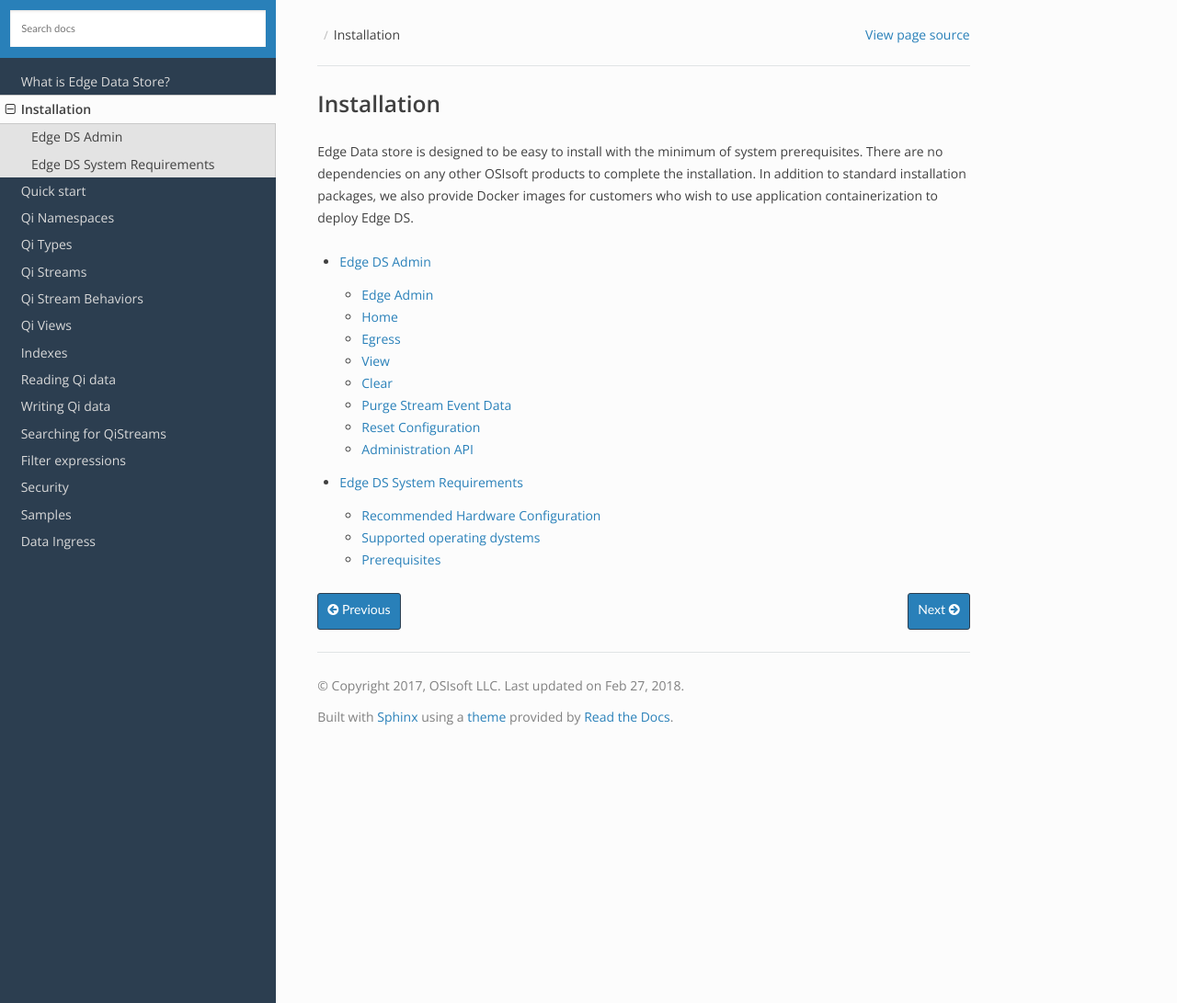
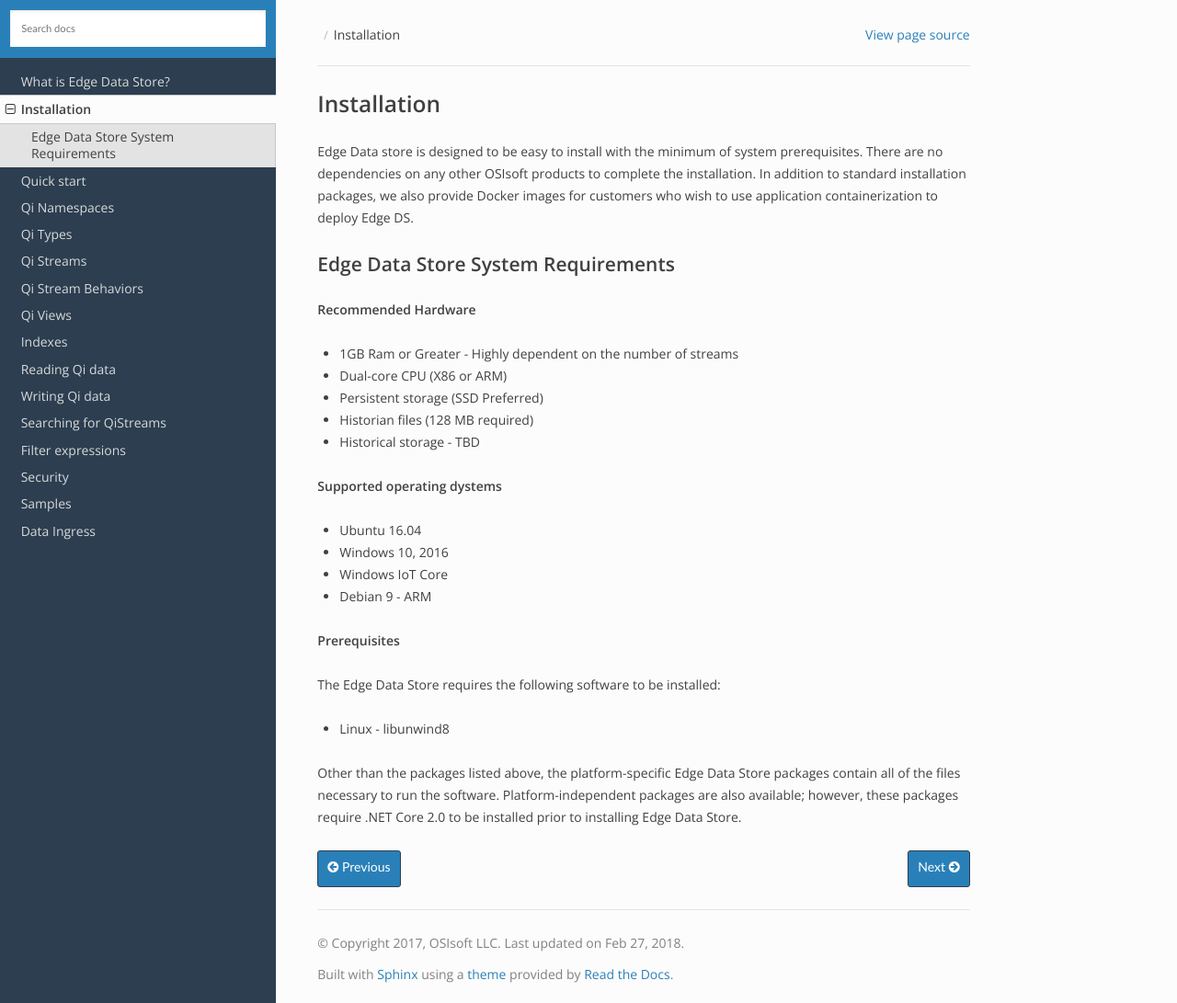
Before and after one commit to fgasparro/EdgeDS-Docs, a Sphinx documentation site: the page built from docs/EdgeDS_Installation.rst, in a window 1280 px wide and 1091 px high. Shown: the whole window at 92% size. Built offline with Sphinx 7.4.7 and the Read the Docs theme 2.0.0, drawn with Linux system fonts in a browser that asks for light colours.

Commit message:
Update EdgeDS_Installation.rst

```diff
--- a/docs/EdgeDS_Installation.rst
+++ b/docs/EdgeDS_Installation.rst
@@ -7,6 +7,30 @@ There are no dependencies on any other OSIsoft products to complete the installa
 In addition to standard installation packages, we also provide Docker images for customers
 who wish to use application containerization to deploy Edge DS.
 
-.. toctree::
-   EdgeDS_Admin
-   EdgeDS_SystemRequirements
+Edge Data Store System Requirements
+-----------------------------------
+
+**Recommended Hardware**
+
+
+* 1GB Ram or Greater - Highly dependent on the number of streams
+* Dual-core CPU (X86 or ARM)
+* Persistent storage (SSD Preferred)
+* Historian files (128 MB required)
+* Historical storage - TBD
+
+**Supported operating dystems**
+
+* Ubuntu 16.04
+* Windows 10, 2016
+* Windows IoT Core
+* Debian 9 - ARM
+
+**Prerequisites**
+
+
+The Edge Data Store requires the following software to be installed:
+
+* Linux - libunwind8
+
+Other than the packages listed above, the platform-specific Edge Data Store packages contain all of the files necessary to run the software. Platform-independent packages are also available; however, these packages require .NET Core 2.0 to be installed prior to installing Edge Data Store.
```
